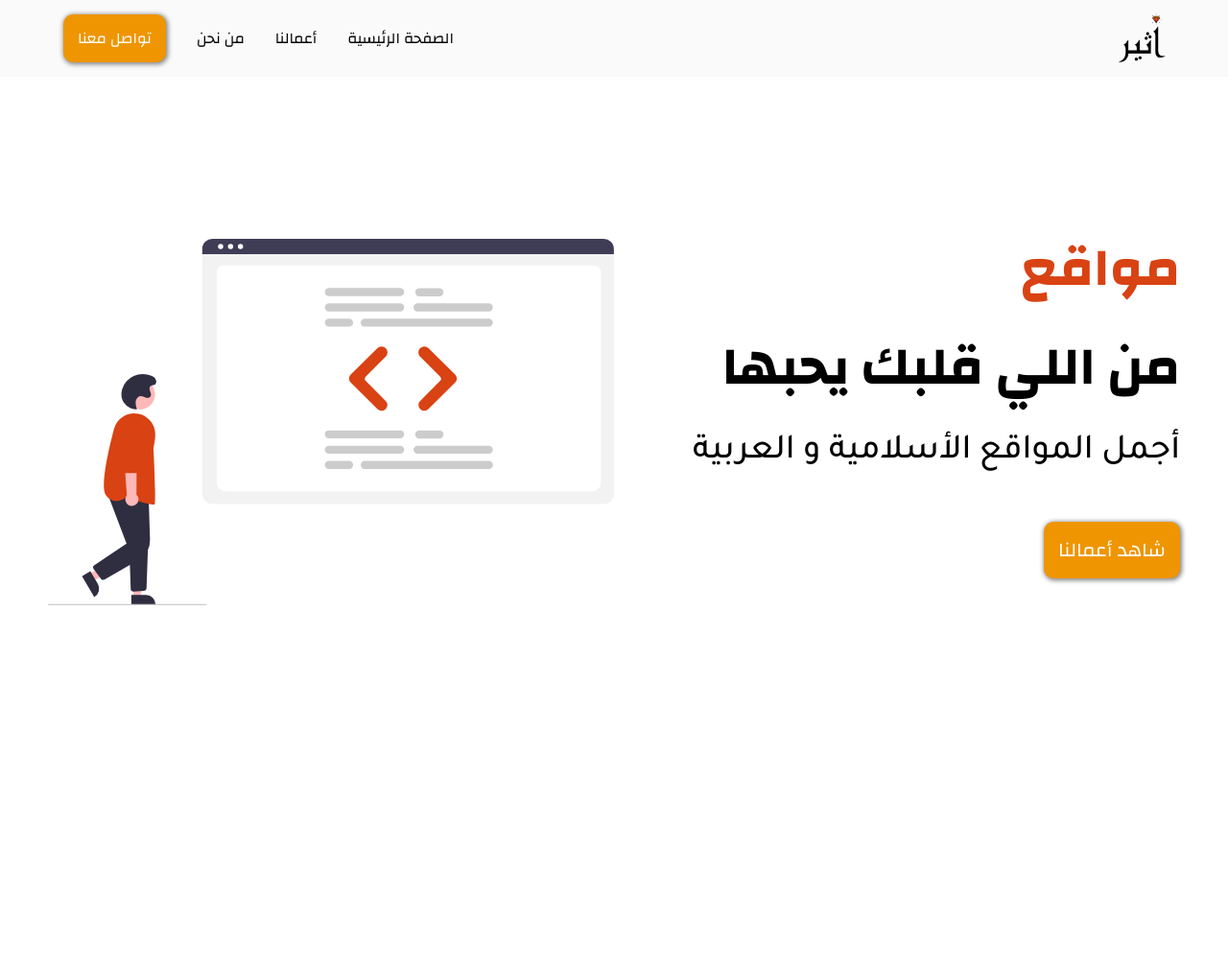
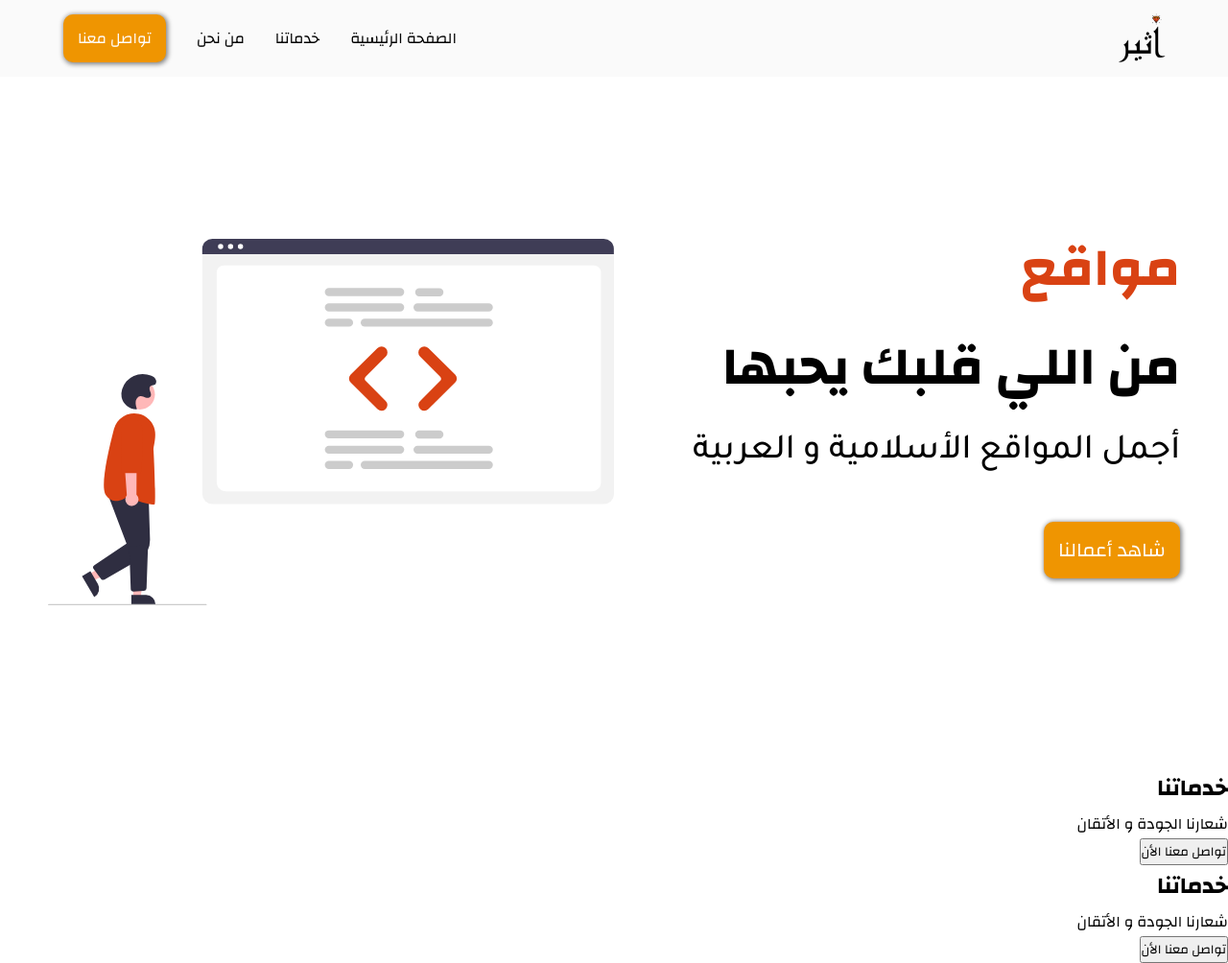
Before and after one commit to atheerweb/MyFramework, a plain HTML site: page index.html in a window 1280 px wide. Shown: the whole page at 96% size. Before the commit the page ends 800 px from the top, so only its background shows below. Drawn offline with Linux system fonts and the light colour scheme.

Commit message:
services section

```diff
--- a/assets/css/style.css
+++ b/assets/css/style.css
@@ -133,6 +133,7 @@
 .mobile__img{
     display: none;
 }
+
 
 @media screen and (max-width:960px) {
     .navbar__container {
--- a/index.html
+++ b/index.html
@@ -28,7 +28,7 @@
                     <a href="" class="navbar__links">الصفحة الرئيسية</a>
                 </li>
                 <li class="navbar__item">
-                    <a href="" class="navbar__links">أعمالنا</a>
+                    <a href="" class="navbar__links">خدماتنا    </a>
                 </li>
                 <li class="navbar__item">
                     <a href="" class="navbar__links">من نحن</a>
@@ -59,6 +59,22 @@
             </div>
         </div>
     </div>
+    <!--Services-->
+    <div class="services">
+        <h1></h1>
+        <div class="services__container">
+            <div class="services__card">
+                <h2>خدماتنا</h2>
+                <p>شعارنا الجودة و الأتقان </p>
+                <button>تواصل معنا الأن</button>
+            </div>
+            <div class="services__card">
+                <h2>خدماتنا</h2>
+                <p>شعارنا الجودة و الأتقان </p>
+                <button>تواصل معنا الأن</button>
+            </div>
+        </div>
+    </div>
     <script src="assets/js/script.js"></script>
 </body>
 
```
